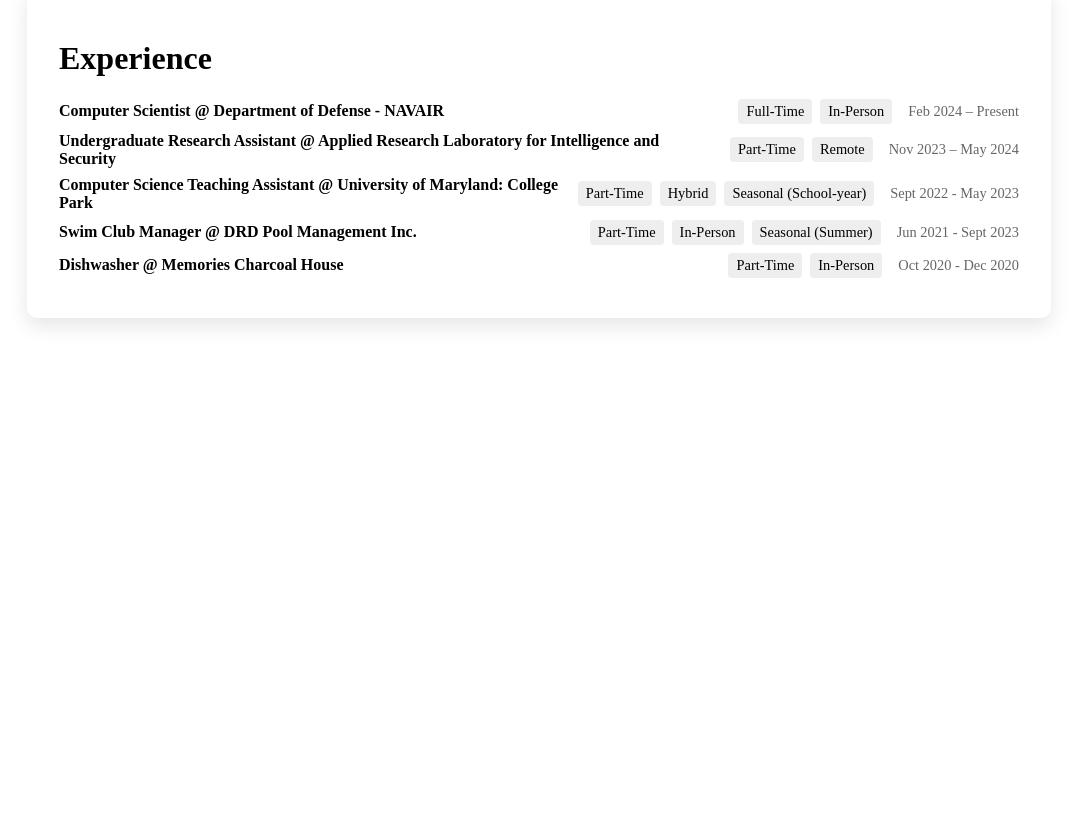
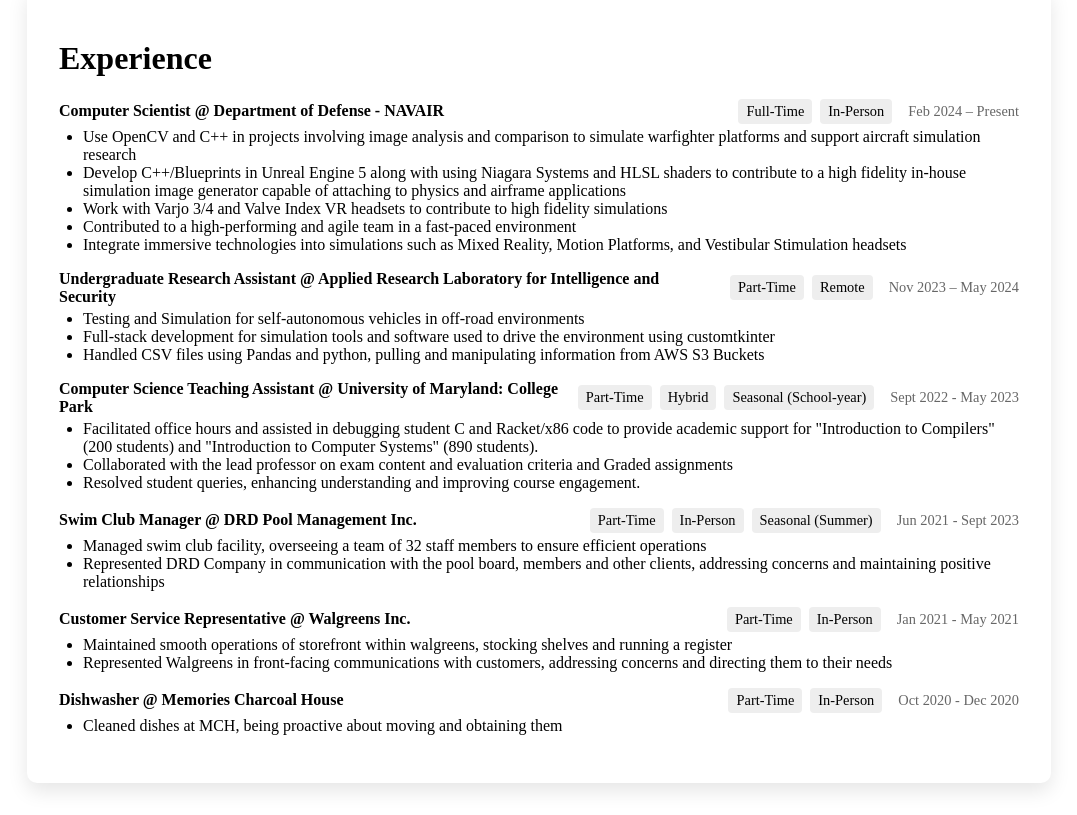
Before and after one commit to mtruesda/mtruesda.github.io, a React (Create React App) app in the folder Website/: page /experience in a window 1280 px wide. Shown: the part 920-1735 px from the top of the page, without its empty margins (101-1178 px from the left). Before the commit the page ends 1270 px from the top, so only its background shows below. Built offline with nearby package versions, Linux system fonts and the light colour scheme; the HTML template or start-up script is replaced by a standard one.

Commit message:
add formatting changes and content details

```diff
--- a/Website/src/App.js
+++ b/Website/src/App.js
@@ -54,7 +54,7 @@
     if (!container || !prompt) return;
 
     const PROMPT_PREFIX = "/users/MyronT/Website/ mtruesda~:$ ";
-    const lineHeight = 24; // Adjust if your font size is different
+    const lineHeight = 21; // Adjust if your font size is different
     const promptHeight = prompt.offsetHeight || 400;
     const MAX_LINES = Math.max(Math.floor(promptHeight / lineHeight), 5);
 
--- a/Website/src/css/App.css
+++ b/Website/src/css/App.css
@@ -98,8 +98,8 @@
 }
 
 #typeContainer {
-  margin-top:2rem;
-  margin-left: .5rem;
+  margin: top 0.5rem;
+  margin-left: 0.5rem;
   color: white;
 }
 
--- a/Website/src/css/Experience.css
+++ b/Website/src/css/Experience.css
@@ -35,3 +35,8 @@
   min-width: 100px;
   text-align: right;
 }
+
+.subtext {
+  margin-top: -.25rem;
+  margin-left: -1rem;
+}
--- a/Website/src/css/Projects.css
+++ b/Website/src/css/Projects.css
@@ -15,8 +15,12 @@
 }
 
 /* Right-aligned container */
+/* smoosh below together and remove h3 option for original look :/ */
 .project-right {
   margin-right: 1rem;
   margin-left: auto;
+}
+
+.project-right h3 {
   text-align: right;
 }
--- a/Website/src/views/About.js
+++ b/Website/src/views/About.js
@@ -47,7 +47,7 @@
         <h2>Academic and Professional Interests</h2>
         <div className="contentParagraph">
           <p style={{ marginTop: '-.5rem', paddingTop: 0 }}>
-            I'm actively working in aircraft simulation research with a particular focus in developing and integrating image generators and VR along with
+            I'm actively working in aircraft simulation research with a particular focus in developing and integrating image generators with VR along with
             other forms of immersive technologies. I'm also currently exploring and applying to graduate programs in Computer Science, with a focus on
             Computer Vision, Virtual Reality, and Human-Computer Interaction.
           </p>
@@ -106,6 +106,7 @@
           I like to play small games like Lethal Company, REPO, or VTOL VR with friends or play CS2 or Valorant. I also
           like to play Minecraft (Java edition) with my girlfriend, Katelyn.
         </p>
+
         <div>
           <h3>Recently Played Games</h3>
           {recentGames.length > 0 ? (
--- a/Website/src/views/Experience.js
+++ b/Website/src/views/Experience.js
@@ -26,6 +26,21 @@
                 </div>
                 <div className="job-right">Feb 2024 – Present</div>
             </div>
+            <ul className="subtext">
+                <li>
+                    Use OpenCV and C++ in projects involving image analysis and comparison to simulate warfighter platforms and support aircraft simulation research
+                </li>
+                <li>
+                    Develop C++/Blueprints in Unreal Engine 5 along with using Niagara Systems and HLSL shaders to contribute
+                    to a high fidelity in-house simulation image generator capable of attaching to physics and airframe applications
+                </li>
+                <li>Work with Varjo 3/4 and Valve Index VR headsets to contribute to high fidelity simulations</li>
+                <li>Contributed to a high-performing and agile team in a fast-paced environment</li>
+                <li>
+                    Integrate immersive technologies into simulations such as Mixed Reality,
+                    Motion Platforms, and Vestibular Stimulation headsets
+                </li>
+            </ul>
 
             <div className="job-header">
                 <div className="job-left">Undergraduate Research Assistant @ Applied Research Laboratory for Intelligence and Security</div>
@@ -35,6 +50,11 @@
                 </div>
                 <div className="job-right">Nov 2023 – May 2024</div>
             </div>
+            <ul className="subtext">
+                <li>Testing and Simulation for self-autonomous vehicles in off-road environments</li>
+                <li>Full-stack development for simulation tools and software used to drive the environment using customtkinter</li>
+                <li>Handled CSV files using Pandas and python, pulling and manipulating information from AWS S3 Buckets</li>
+            </ul>
 
             <div className="job-header">
                 <div className="job-left">Computer Science Teaching Assistant @ University of Maryland: College Park</div>
@@ -45,6 +65,14 @@
                 </div>
                 <div className="job-right">Sept 2022 - May 2023</div>
             </div>
+            <ul className="subtext">
+                <li>
+                    Facilitated office hours and assisted in debugging student C and Racket/x86 code to provide academic support for
+                    "Introduction to Compilers" (200 students) and "Introduction to Computer Systems" (890 students).
+                </li>
+                <li>Collaborated with the lead professor on exam content and evaluation criteria and Graded assignments</li>
+                <li>Resolved student queries, enhancing understanding and improving course engagement.</li>
+            </ul>
 
             <div className="job-header">
                 <div className="job-left">Swim Club Manager @ DRD Pool Management Inc.</div>
@@ -55,6 +83,28 @@
                 </div>
                 <div className="job-right">Jun 2021 - Sept 2023</div>
             </div>
+            <ul className="subtext">
+                <li>Managed swim club facility, overseeing a team of 32 staff members to ensure efficient operations</li>
+                <li>
+                    Represented DRD Company in communication with the pool board, members and other clients, addressing concerns and maintaining
+                    positive relationships
+                </li>
+            </ul>
+
+            <div className="job-header">
+                <div className="job-left">Customer Service Representative @ Walgreens Inc.</div>
+                <div className="job-tabs">
+                    <span className="job-tab">Part-Time</span>
+                    <span className="job-tab">In-Person</span>
+                </div>
+                <div className="job-right">Jan 2021 - May 2021</div>
+            </div>
+            <ul className="subtext">
+                <li>Maintained smooth operations of storefront within walgreens, stocking shelves and running a register</li>
+                <li>
+                    Represented Walgreens in front-facing communications with customers, addressing concerns and directing them to their needs
+                </li>
+            </ul>
 
             <div className="job-header">
                 <div className="job-left">Dishwasher @ Memories Charcoal House</div>
@@ -64,6 +114,10 @@
                 </div>
                 <div className="job-right">Oct 2020 - Dec 2020</div>
             </div>
+            <ul className="subtext">
+                <li>Cleaned dishes at MCH, being proactive about moving and obtaining them</li>
+            </ul>
+
         </div>
     );
 }
```
Also changed, not shown: Website/src/views/Projects.js (+19 -10 lines). Lines whose indentation alone changed are shown as unchanged.
